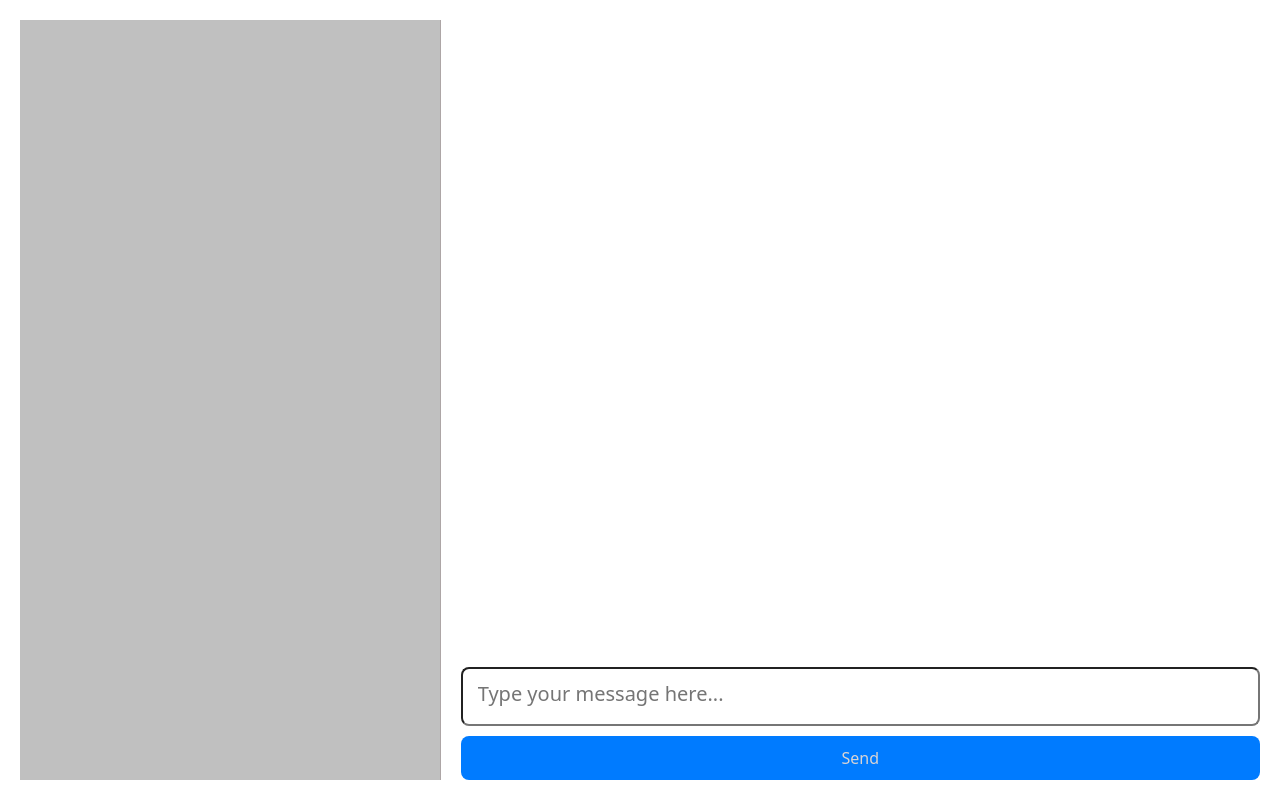
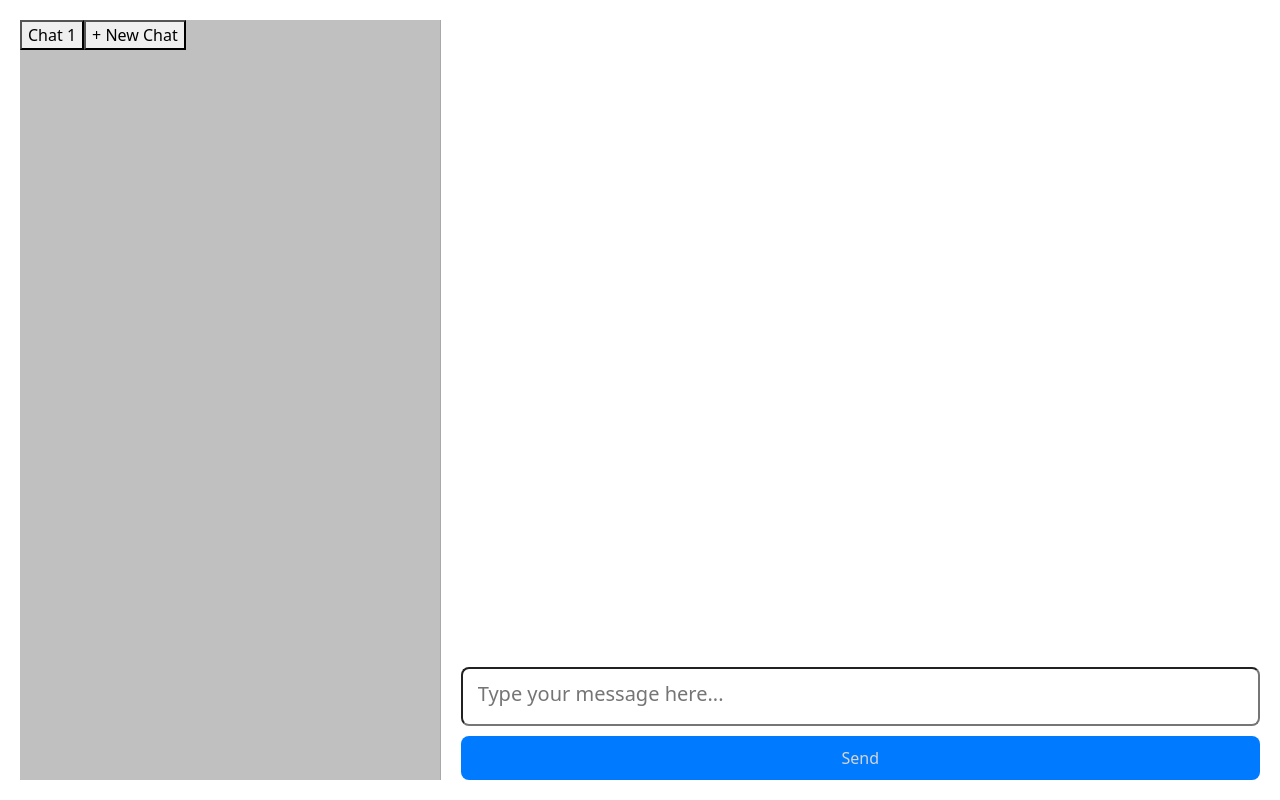
Before and after one commit to Meenalbagare/NexGenHackathon, a React (Create React App) app in the folder frontend/: page /dashboard in a window 1280 px wide. Built offline with nearby package versions, Linux system fonts and the light colour scheme.

Commit message:
Commit message

```diff
--- a/frontend/src/Dashboard.js
+++ b/frontend/src/Dashboard.js
@@ -2,7 +2,8 @@ import React, { useState } from 'react';
 import './Dashboard.css'; // Import the corresponding CSS file
 
 const Dashboard = () => {
-  const [messages, setMessages] = useState([]); // State to hold chat messages
+  const [chats, setChats] = useState([[]]); // State to hold chat messages (array of chats)
+  const [currentChatIndex, setCurrentChatIndex] = useState(0); // State to track the current chat index
   const [newMessage, setNewMessage] = useState(''); // State to track new message input
 
   const handleInputChange = (e) => {
@@ -11,39 +12,54 @@ const Dashboard = () => {
 
   const handleSend = () => {
     if (newMessage.trim() !== '') {
-      // Create a new message object
-      const message = {
-        content: newMessage,
-        sentByUser: true // Assume message is sent by the user
-      };
-
-      // Update the messages state with the new message
-      setMessages([...messages, message]);
+      const updatedChats = [...chats];
+      updatedChats[currentChatIndex] = [
+        ...updatedChats[currentChatIndex],
+        {
+          content: newMessage,
+          sentByUser: true // Assume message is sent by the user
+        }
+      ];
+      setChats(updatedChats);
 
       // Clear the new message input
       setNewMessage('');
     }
   };
 
+  const handleNewChat = () => {
+    const newChat = [];
+    setChats([...chats, newChat]);
+    setCurrentChatIndex(chats.length); // Switch to the new chat index
+    setNewMessage(''); // Clear the message input for the new chat
+  };
+
   return (
     <div className="dashboard-container">
       {/* Chat History */}
       <div className="chat-history">
-        {/* Render existing chat messages */}
-        {messages.map((message, index) => (
-          <div key={index} className={`chat-item ${message.sentByUser ? 'sent' : 'received'}`}>
-            <div className="chat-content">{message.content}</div>
-          </div>
+        {/* Render chat tabs for each chat */}
+        {chats.map((chat, index) => (
+          <button
+            key={index}
+            className={`chat-tab ${index === currentChatIndex ? 'active-chat' : ''}`}
+            onClick={() => setCurrentChatIndex(index)}
+          >
+            Chat {index + 1}
+          </button>
         ))}
+        {/* Button to create a new chat */}
+        <button className="new-chat-button" onClick={handleNewChat}>
+          + New Chat
+        </button>
       </div>
 
       {/* Chat Space */}
       <div className="chat-space">
-        {/* Chat area */}
+        {/* Display messages of the current active chat */}
         <div className="chat-area">
-          {/* Chat messages */}
-          {messages.map((message, index) => (
-            <div key={index} className={`chat-message ${message.sentByUser ? 'sent' : 'received'}`}>
+          {chats[currentChatIndex].map((message, idx) => (
+            <div key={idx} className={`chat-message ${message.sentByUser ? 'sent' : 'received'}`}>
               {message.content}
             </div>
           ))}
--- a/frontend/src/OTPVerification.js
+++ b/frontend/src/OTPVerification.js
@@ -35,28 +35,29 @@ export default function OTPVerification() {
   // Function to handle form submission (e.g., OTP validation)
   const handleSubmit = async (event) => {
     event.preventDefault();
+    navigate("/Dashboard")
     // Validate the OTP (for demo purposes, just navigate to success page)
-    const enteredOTP = otp.join("");
-    fetch("/verify/", {
-    method: "POST",
-    headers: {
-      "Content-Type": "application/json",
-    },
-      body: JSON.stringify({ otp: enteredOTP }),
-    })
-      .then((response) => {
-       if (!response.ok) {
-          throw new Error("OTP verification failed");
-        }
-      return response.json();
-    })
-     .then((data) => {
-      navigate("/dashboard");
-    })
-     .catch((error) => {
-      console.error("Error verifying OTP", error);
-      setVerificationError("OTP verification failed. Please try again");
-    });
+    // const enteredOTP = otp.join("");
+    // fetch("/verify/", {
+    // method: "POST",
+    // headers: {
+    //   "Content-Type": "application/json",
+    // },
+    //   body: JSON.stringify({ otp: enteredOTP }),
+    // })
+    //   .then((response) => {
+    //    if (!response.ok) {
+    //       throw new Error("OTP verification failed");
+    //     }
+    //   return response.json();
+    // })
+    //  .then((data) => {
+    //   navigate("/dashboard");
+    // })
+    //  .catch((error) => {
+    //   console.error("Error verifying OTP", error);
+    //   setVerificationError("OTP verification failed. Please try again");
+    // });
   };
 
 
```
